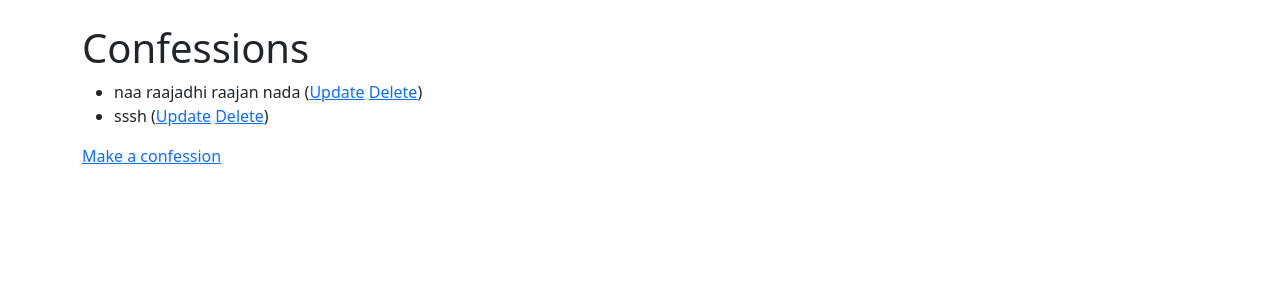
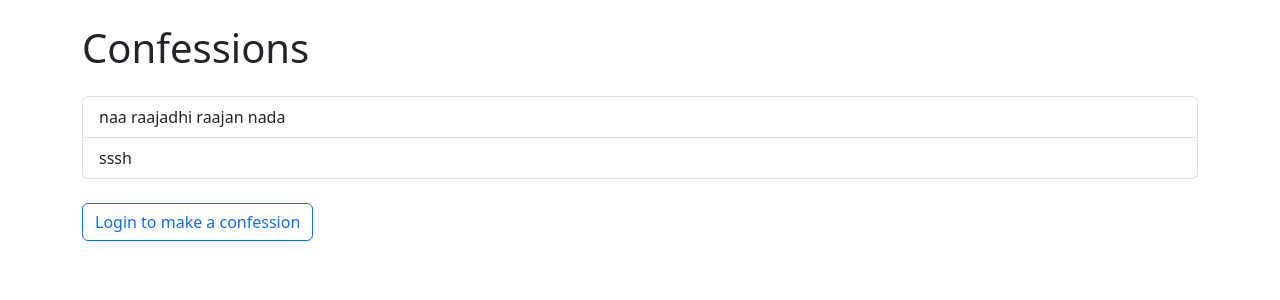
Before and after one commit to looney-blooper/Anomynous_confession, a Django app: template sample_1/api/templates/home.html in a window 1280 px wide. Shown: the part 31-331 px from the top of the page. Run offline with Django 5.2, Linux system fonts and the light colour scheme; the template is opened without the code that fills it: values that come from a table or form of the project are taken from there, others are empty; data comes from the database, SQL or seed files in the repository; both versions use the stored data as it was after the commit.

Commit message:
login/logout done

```diff
--- a/sample_1/api/templates/home.html
+++ b/sample_1/api/templates/home.html
@@ -1,20 +1,34 @@
 {% extends "base_bootstrap.html" %}
 
 {% block content %}
+  <h1 class="mb-4">Confessions</h1>
 
-<h1>Confessions</h1>
   {% if confessions %}
-<ul>
+    <ul class="list-group mb-4">
       {% for confession in confessions %}
-        <li>
+        <li class="list-group-item d-flex justify-content-between align-items-center">
           {{ confession.confession }}
-            (<a href="{% url 'api:update_confession' confession.id %}">Update</a>
-            <a href="{% url 'api:delete_confession' confession.id %}">Delete</a>)
+
+          {% if user.is_authenticated %}
+            <span>
+              <a href="{% url 'api:update_confession' confession.id %}" class="btn btn-sm btn-outline-primary me-2">Update</a>
+              <a href="{% url 'api:delete_confession' confession.id %}" class="btn btn-sm btn-outline-danger">Delete</a>
+            </span>
+          {% endif %}
         </li>
       {% endfor %}
     </ul>
   {% else %}
-    <p>There no Confessions made...... Be the 1...by posting ur confession.....</p>
+    <div class="alert alert-warning" role="alert">
+      There are no confessions yet... Be the first to share one!
+    </div>
   {% endif %}
-<p><a href="{% url 'api:create_confession' %}">Make a confession</a></p>
+
+  {% if user.is_authenticated %}
+    <a href="{% url 'api:create_confession' %}" class="btn btn-success">Make a Confession</a>
+  {% else %}
+    <p>
+      <a href="{% url 'api:login_page' %}" class="btn btn-outline-primary">Login to make a confession</a>
+    </p>
+  {% endif %}
 {% endblock %}
--- a/sample_1/api/urls.py
+++ b/sample_1/api/urls.py
@@ -1,6 +1,6 @@
 from django.urls import path
 from django.contrib.auth import views as auth_views
-from .views import create_confession, update_confession, delete_confession, home_page
+from .views import create_confession, update_confession, delete_confession, home_page, logout_user
 
 app_name = "api"
 
@@ -9,6 +9,6 @@
     path('home/create/', create_confession.as_view(), name="create_confession"),
     path('home/<int:pk>/update/', update_confession.as_view(), name="update_confession"),
     path('home/<int:pk>/delete/', delete_confession.as_view(), name="delete_confession"),
-    path('accounts/login/',auth_views.LoginView.as_view(template_name = "login.html"),name="login_page"),
-    path("accounts/logout/", auth_views.LogoutView.as_view(next_page="/api/home/"), name="logout"),
+    path('accounts/login/',auth_views.LoginView.as_view(template_name="login.html"),name="login_page"),
+    path("accounts/logout/", logout_user, name="logout")
 ]
--- a/sample_1/sample_1/settings.py
+++ b/sample_1/sample_1/settings.py
@@ -130,7 +130,7 @@
 LOGOUT_REDIRECT_URL = '/api/home/'
 
 AUTHENTICATION_BACKENDS = (
-    'social_core.backends.github.GithubOAuth2',
+    #'social_core.backends.github.GithubOAuth2',
     # 'social_core.backends.twitter.TwitterOAuth',
     # 'social_core.backends.facebook.FacebookOAuth2',
 
```
Also changed, not shown: sample_1/api/views.py (+9 -1 lines), sample_1/db.sqlite3. Lines whose indentation alone changed are shown as unchanged.
